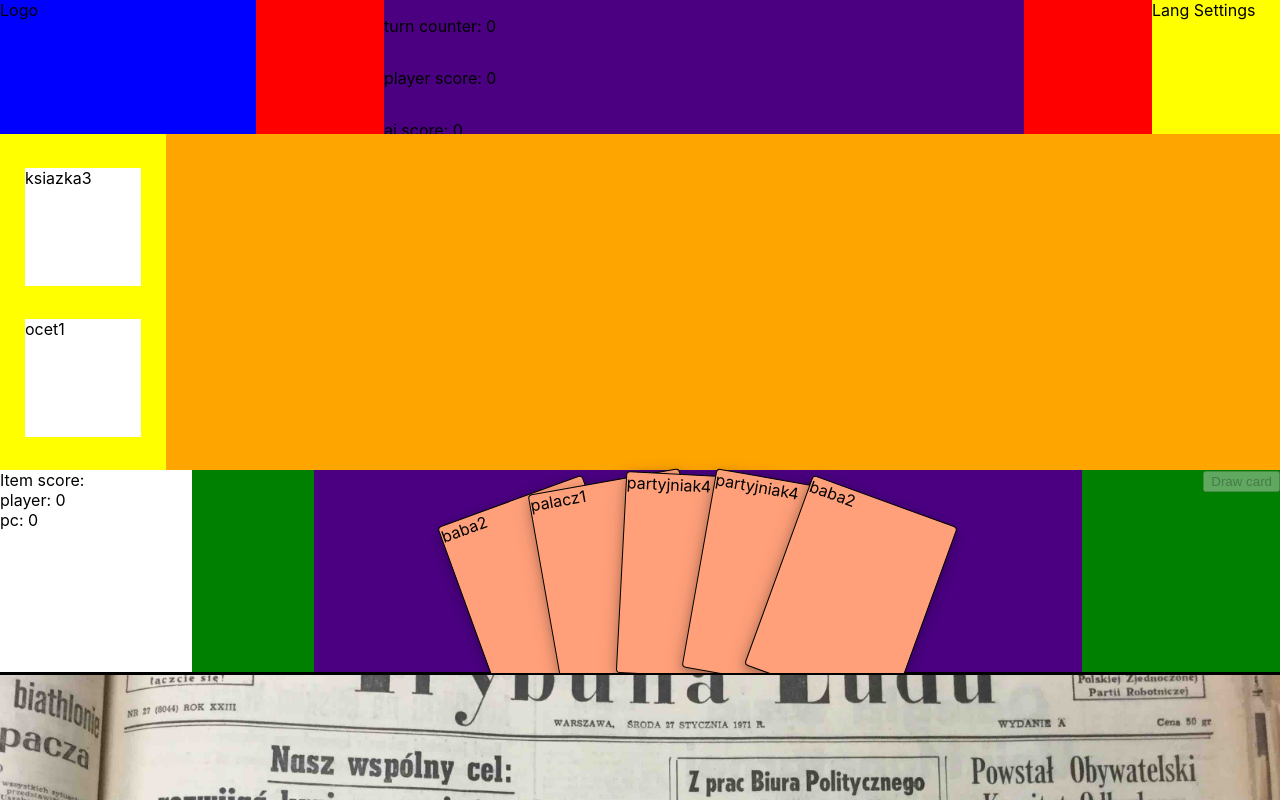
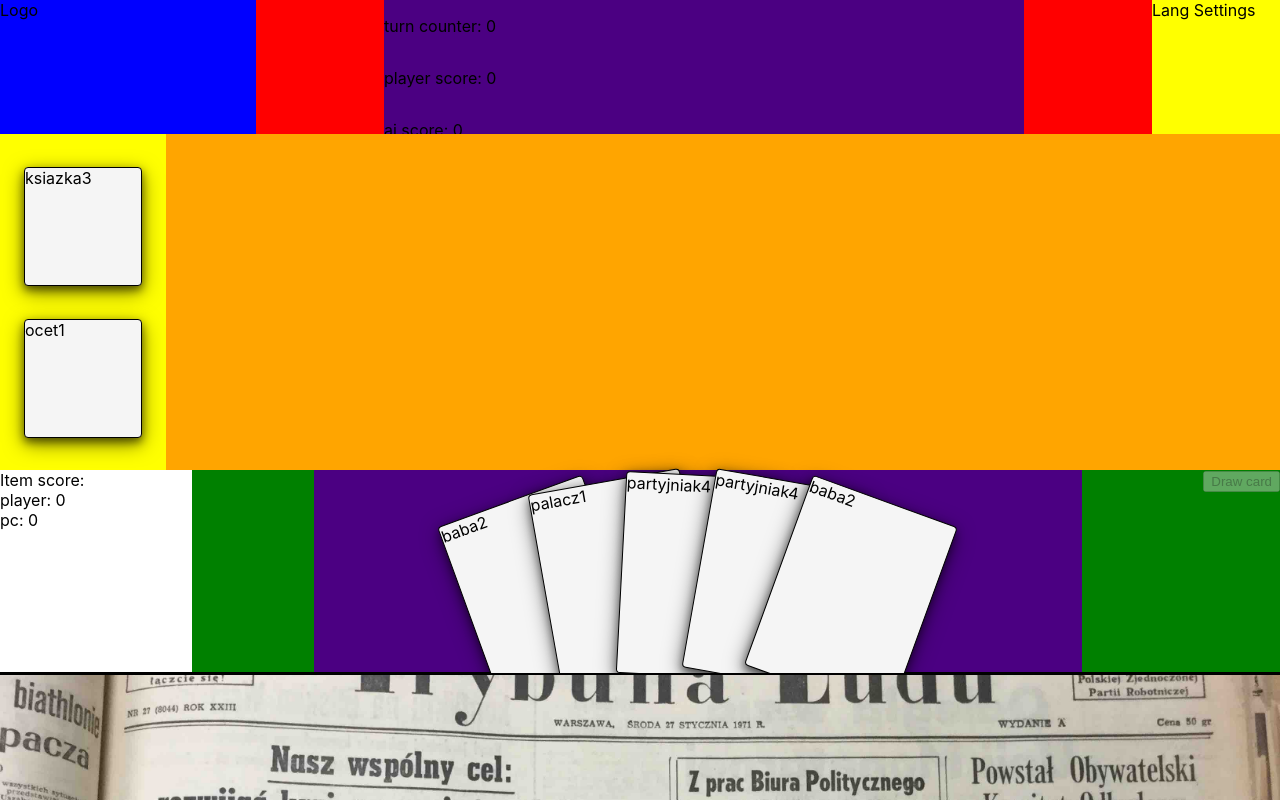
Before and after one commit to michalakweb/that-my-spot, a React (Create React App) app: page / in a window 1280 px wide. Built offline with nearby package versions, Linux system fonts and the light colour scheme.

Commit message:
styled cards and items a bit

```diff
--- a/src/styles/body.scss
+++ b/src/styles/body.scss
@@ -21,7 +21,10 @@
 .item {
   width: 70%;
   height: 35%;
-  background-color: white;
+  background-color: #f5f5f5;
+  box-shadow: 0 4px 8px 0 rgba(0, 0, 0, 0.5), 0 6px 20px 0 rgba(0, 0, 0, 0.5);
+  border: 1px solid black;
+  border-radius: 4px;
 }
 
 #line_container {
--- a/src/styles/footer.scss
+++ b/src/styles/footer.scss
@@ -33,9 +33,9 @@
   position: relative;
   border: 1px solid black;
   border-radius: 4px;
-  background-color: lightsalmon;
+  background-color: #f5f5f5;
   width: 20%;
-  box-shadow: 0 4px 8px 0 rgba(0, 0, 0, 0.2), 0 6px 20px 0 rgba(0, 0, 0, 0.19);
+  box-shadow: 0 4px 8px 0 rgba(0, 0, 0, 0.5), 0 6px 20px 0 rgba(0, 0, 0, 0.5);
 }
 
 .card:hover {
```
